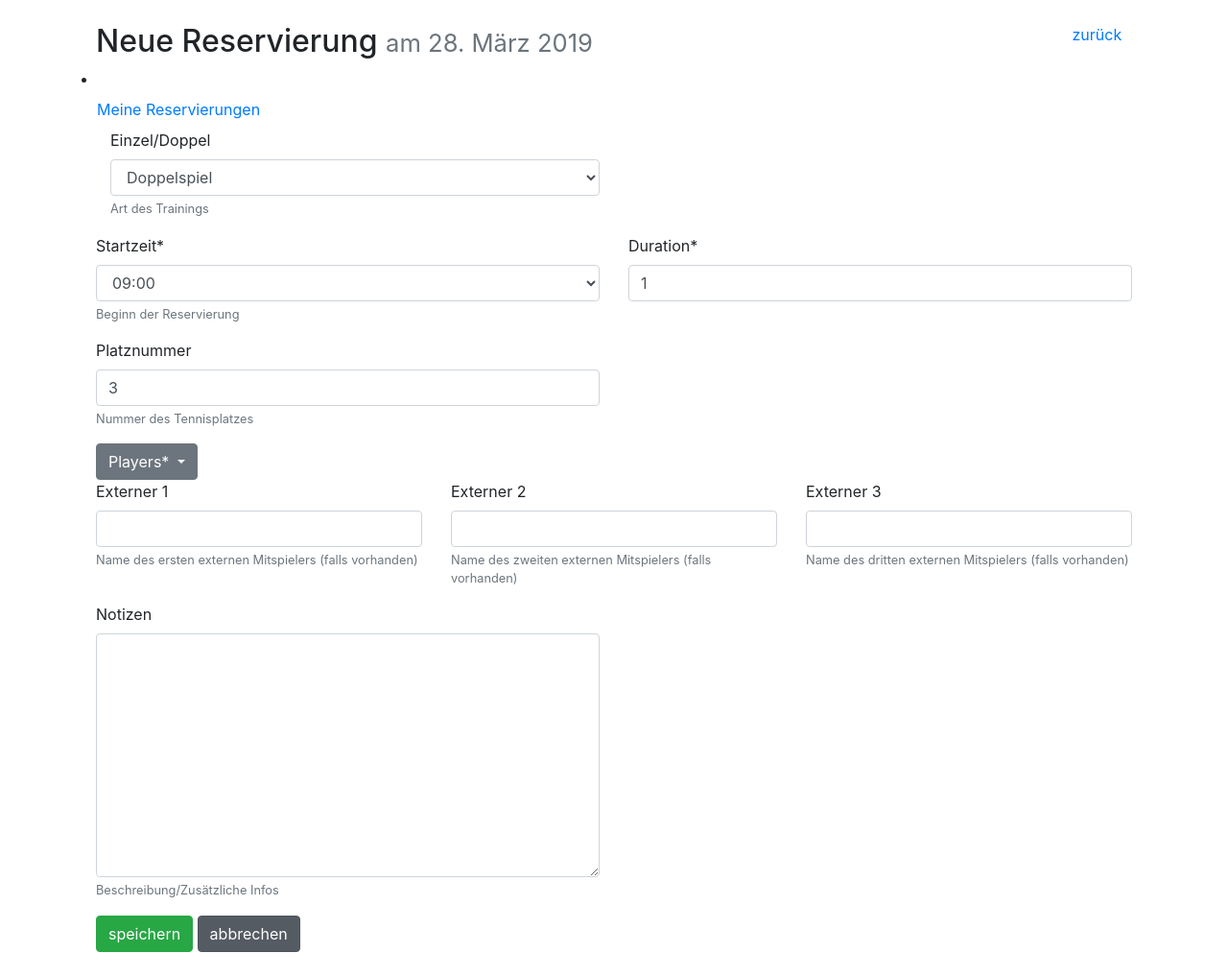
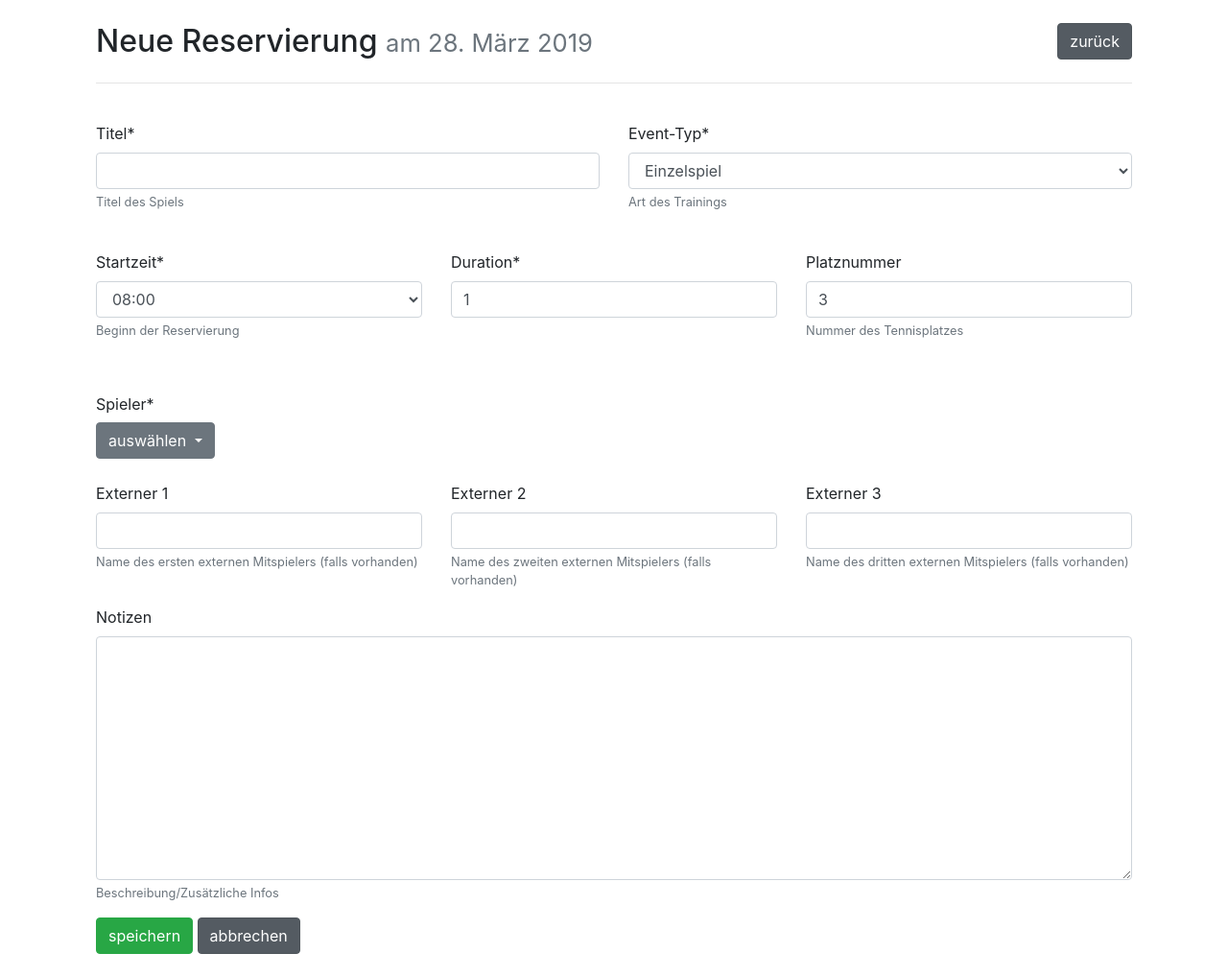
Before and after one commit to johannakch/otc-repo, a Django app: a page that uses otc/templates/app/add_event.html in a window 1280 px wide. Shown: the whole page at 96% size. Before the commit the page ends 992 px from the top, so only its background shows below. Run offline with Django 3.2, Linux system fonts and the light colour scheme; the visitor is signed in with stand-in values (Sample User, id 1); data comes from the database, SQL or seed files in the repository; data that the repository does not hold is empty; some libraries are stand-ins or nearby versions.

Commit message:
some beauty and functional changes and additions

```diff
--- a/otc/app/forms.py
+++ b/otc/app/forms.py
@@ -23,7 +23,7 @@ class EventForm(forms.ModelForm):
         events = Event.objects.filter(day=datetime.date(year=int(y), month=int(m), day=int(d)))
         eventTimes = [int(x.start_time.strftime("%H")) for x in events]
 
-        self.fields['start_time'].widget.choices = [(datetime.time(hour=x), '{:02d}:00'.format(x)) for x in range(9, 24)
+        self.fields['start_time'].widget.choices = [(datetime.time(hour=x), '{:02d}:00'.format(x)) for x in range(8, 24)
                                                     if x not in eventTimes]
         if is_basic_user:
             self.fields['type'].choices = [(tag.value, tag.value) for tag in GameTypeChoice if
@@ -37,12 +37,12 @@ class EventForm(forms.ModelForm):
         else:
             self.fields['type'].choices = [(tag.value, tag.value) for tag in GameTypeChoice]
             self.fields['duration'] = forms.IntegerField(min_value=1,max_value=16)
-            self.fields['type'].initial = 'Doppelspiel'
+            self.fields['type'].initial = 'Einzelspiel'
 
     class Meta:
         model = Event
         fields = (
-            'type', 'start_time', 'players', 'duration', 'externPlayer1', 'externPlayer2', 'externPlayer3', 'number', 'notes')
+            'title', 'type', 'start_time', 'players', 'duration', 'externPlayer1', 'externPlayer2', 'externPlayer3', 'number', 'notes')
         widgets = {'start_time': forms.Select(choices=HOUR_CHOICES)}
 
     def clean(self):
@@ -51,9 +51,9 @@ class EventForm(forms.ModelForm):
             #print('Playerscount: '+str(len(cleaned_data.get('players'))))
             if cleaned_data.get('type')=='Einzelspiel':
                 if (len(cleaned_data.get('players'))) > 1:
-                    msg = "Für ein Einzelspiel darf nicht mehr als einen Mitspieler ausgewählt werden."
+                    msg = "Für ein Einzelspiel darf nicht mehr als ein Mitspieler ausgewählt werden!"
                     self.add_error('players', msg)
             if cleaned_data.get('type')=='Doppelspiel':
                 if (len(cleaned_data.get('players'))) > 3:
-                    msg = "Für ein Doppelspiel dürfen nicht mehr als drei Mitspieler ausgewählt werden."
+                    msg = "Für ein Doppelspiel dürfen nicht mehr als drei Mitspieler ausgewählt werden!"
                     self.add_error('players', msg)
--- a/otc/app/models.py
+++ b/otc/app/models.py
@@ -26,8 +26,8 @@ class Event(models.Model):
     duration = models.PositiveSmallIntegerField(u'Dauer', help_text=u'Stundenanzahl')
     notes = models.TextField(u'Notizen', help_text=u'Beschreibung/Zusätzliche Infos', blank=True, null=True)
     title = models.CharField(u'Titel', max_length=200, help_text=u'Titel des Spiels')
-    type = models.CharField(u'Einzel/Doppel', max_length=200, choices=[(tag.value, tag.value) for tag in GameTypeChoice], help_text=u'Art des Trainings', blank=True) #type=GameTypeChoice.trn_dpl
-    players = models.ManyToManyField(User, related_name='otherplayers', verbose_name=u'Spieler', blank=True, help_text=u'Wähle dich und deine/n Mitspieler aus')
+    type = models.CharField(u'Event-Typ', max_length=200, choices=[(tag.value, tag.value) for tag in GameTypeChoice], help_text=u'Art des Trainings') #type=GameTypeChoice.trn_dpl
+    players = models.ManyToManyField(User, related_name='otherplayers', verbose_name=u'Spieler', blank=True, help_text=u'Wähle deine/n Mitspieler aus')
     number = models.PositiveSmallIntegerField(u'Platznummer', default=3, validators=[MaxValueValidator(3), MinValueValidator(1)], help_text=u'Nummer des Tennisplatzes', blank=True) #set min 1 max 3 default 3
     externPlayer1 = models.CharField(u'Externer 1', max_length=200, help_text='Name des ersten externen Mitspielers (falls vorhanden)', blank=True)
     externPlayer2 = models.CharField(u'Externer 2', max_length=200, help_text='Name des zweiten externen Mitspielers (falls vorhanden)', blank=True)
@@ -52,7 +52,7 @@ class Event(models.Model):
 
     def get_absolute_url(self, type_color):
         url = reverse('show_event', args=[self.id])
-        return u'<a href="%s" style="color: %s">%s</a>' % (url, type_color['font'],self.title + ': ' +', '.join([p.get_full_name() for p in self.players.all()]))
+        return u'<a href="%s" style="color: %s">%s</a>' % (url, type_color['font'], self.title + ': ' +', '.join([p.get_full_name() for p in self.players.all()]))
 
     def clean(self):
         events = Event.objects.filter(day=self.day)
--- a/otc/app/views.py
+++ b/otc/app/views.py
@@ -62,18 +62,18 @@ def add_event(request, year, month, day, hour):
             new_event_form = EventForm(updated_request, is_basic_user=iba, year=year, month=month, day=day,
                                        type='einzel')
             context['form'] = new_event_form
-            # TODO: Wenn kein Mitspieler ausgewählt wird ist es doch auch ok oder? Warum rewuired? -> Marius fragen
+            # TODO: Wenn kein Mitspieler ausgewählt wird ist es doch auch ok oder? Warum required? -> Marius fragen
             if new_event_form.is_valid():
                 new_event = new_event_form.save(commit=False)
                 new_event.creator = request.user
                 if iba:  # Für basic user immer Platznummer 3
                     new_event.number = 3
+                    new_event.title = "Reserviert für"
                     # type setzen aus vorheriger buttonauswahl
                     if request.POST.get("einzel-selected", None):
                         new_event.type = "Einzelspiel"
                     else:
                         new_event.type = "Doppelspiel"
-                new_event.title = "Reserviert für"
                 new_event.day = datetime.date(year=int(year), month=int(month), day=int(day))
                 new_event.save()
                 new_event_form.save_m2m()
--- a/otc/templates/app/add_event.html
+++ b/otc/templates/app/add_event.html
@@ -6,21 +6,40 @@
 <div class="container">
     <br/>
     <div class="row">
-        <div class="col-11">
+        <div class="col-auto mr-auto">
             <h2>Neue Reservierung {% if is_basic_user %} auf Platz 3 {% endif %}
                 <small class="text-muted">am {{ date }}</small>
             </h2>
         </div>
-        <div class="col-1">
-            <a href="{% url 'index' %}">zurück</a>
+        <div class="col-auto">
+            <a href="{% url 'index' %}" class="btn btn-secondary active" data-toggle="tooltip"
+               data-placement="right" role="button" aria-pressed="true">zurück</a>
         </div>
-        <li class="nav-item">
-            <a class="nav-link" href="{% url 'show_depts' %}">Meine Reservierungen</a>
-        </li>
     </div>
 
+    <hr/>
+    <br/>
     <form method="post" novalidate>
         {% csrf_token %}
+        {% if not is_basic_user %}
+        <div class="row">
+            <div class="col-sm">
+                {{ form.title|as_crispy_field }}
+            </div>
+            <div class="col-sm">
+                {{ form.type|as_crispy_field }}
+            </div>
+        </div>
+        {% endif %}
+        {% if is_basic_user %}
+        <div class="row">
+            <div class="col-sm">
+                <p style="line-height: 40%">Spiel-Typ*</p>
+            </div>
+        </div>
+        {% endif %}
+        <div class="row">
+            <div class="col-sm">
                 <!-- Show two Buttons for single and double game. They configure the form fields -->
                 <input type="hidden" name="einzel-selected" value="{{einzel}}">
                 {% if is_basic_user %}
@@ -31,37 +50,45 @@
                 <input type="submit" name="einzel" value="Einzelspiel" class="btn btn-secondary"/>
                 <input type="submit" disabled="true" name="doppel" value="Doppelspiel" class="save btn btn-success"/>
                 {% endif %}
-        {% else %}  <!-- Falls ein Admin angemeldet ist -> ganz normal alle types als dropdown -->
-        <div class="col-6">
-            {{ form.type|as_crispy_field }}
+                {% endif %}
             </div>
-        {% endif %}
+        </div>
+        <br/>
         <div class="row">
-            <div class="col-6">
+            <div class="col-sm">
                 {{ form.start_time|as_crispy_field }}
             </div>
-            <div class="col-6">
+            <div class="col-sm">
                 {{ form.duration|as_crispy_field }}
             </div>
-            {% if is_basic_user %}
-            <div class="col-6">
-                <!-- Falls normaler User angemeldet ist -> feste platznummer-->
-                Tennisplatznummer: 3
-            </div>
-            {% else %}
+            {% if not is_basic_user %}
+            <div class="col-sm">
                 <!--  Falls Admin angemeldet ist -> Platz wählen -->
-            <div class="col-6">
                 {{ form.number|as_crispy_field }}
+                <br/>
             </div>
             {% endif %}
         </div>
+        {% if form.errors.players %}
         <div class="row">
-            <div class="col-6">
+            <div class="col-sm">
+                <div class="alert alert-danger" role="alert">
+                    {% for error in form.errors.players %}
+                    {{ error }}
+                    {% endfor %}
+                </div>
+            </div>
+        </div>
+        {% else %}
+        <br/>
+        {% endif %}
+        <div class="row">
+            <div class="col-sm">
                 <div class="dropdown">
-
+                    <p style="line-height: 40%">Spieler*</p>
                     <button class="btn btn-secondary dropdown-toggle" type="button" id="dropdownMenuButton"
                             aria-haspopup="true" aria-expanded="false"
-                            data-toggle="dropdown">{{ form.players.label }}*
+                            data-toggle="dropdown">auswählen
                     </button>
                     <div class="dropdown-menu" aria-labelledby="dropdownMenuButton">
                         <!-- {% if item.value.get_username == 'viviane' %} TODO: compare wither {{user }} value wich is name of act user {% endif %}-->
@@ -72,32 +99,35 @@
                 </div>
             </div>
         </div>
+        <br/>
         <div class="row">
-            {{ form.errors.players }}
-        </div>
-        <div class="row">
-            <div class="col-4">
+            <div class="col-sm">
                 {{ form.externPlayer1|as_crispy_field }}
             </div>
             {% if not einzel %}
-            <div class="col-4">
+            <div class="col-sm">
                 {{ form.externPlayer2|as_crispy_field }}
             </div>
-            <div class="col-4">
+            <div class="col-sm">
                 {{ form.externPlayer3|as_crispy_field }}
             </div>
             {% endif %}
         </div>
         <div class="row">
-            <div class="col-6">
+            <div class="col-sm">
                 {{ form.notes|as_crispy_field }}
             </div>
 
             <br/>
         </div>
-
+        <div class="row">
+            <div class="col-sm">
                 <button type="submit" class="save btn btn-success">speichern</button>
-        <a href="{% url 'index' %}" class="btn btn-secondary active" role="button" aria-pressed="true">abbrechen</a>
+                <a href="{% url 'index' %}" class="btn btn-secondary active" role="button"
+                   aria-pressed="true">abbrechen</a>
+            </div>
+        </div>
     </form>
+    <br/>
 </div>
 {% endblock %}
```
Also changed, not shown: otc/app/utils.py (+18 -17 lines), otc/templates/app/show_depts.html (+37 -39 lines), otc/app/migrations/0006_auto_20190327_1859.py (added). Lines whose indentation alone changed are shown as unchanged.
